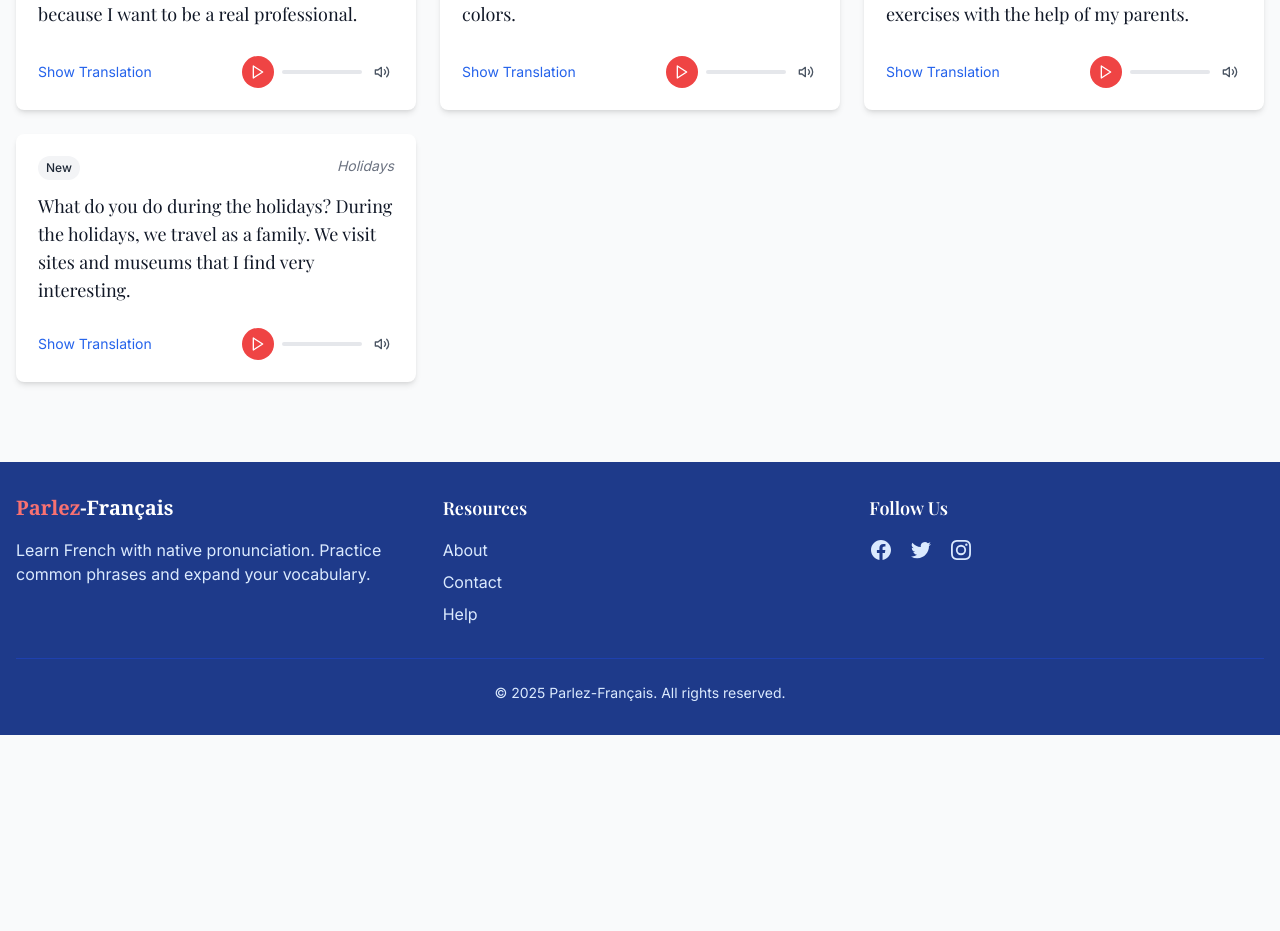
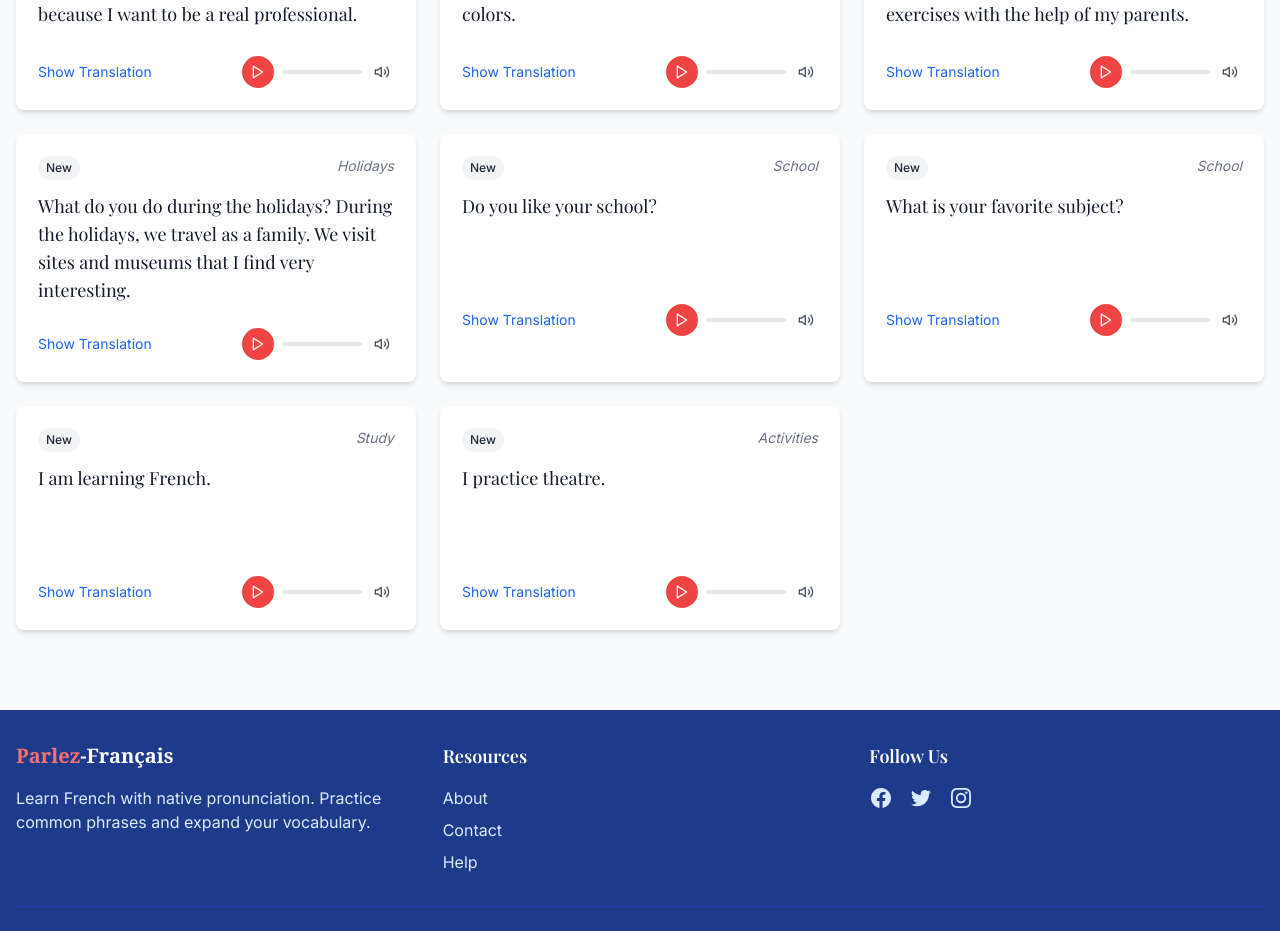
Before and after one commit to WissalNyati/LearnWithBabcia, a React (Vite) app: page / in a window 1280 px wide. Shown: the part 1540-2471 px from the top of the page. Before the commit the page ends 2275 px from the top, so only its background shows below. Built offline with nearby package versions, Linux system fonts and the light colour scheme.

Commit message:
Update phrases data

```diff
--- a/src/data/phrases.ts
+++ b/src/data/phrases.ts
@@ -112,6 +112,34 @@ export const phrases: Phrase[] = [
     french: 'Que fais-tu pendant les vacances ? Pendant les vacances, nous partons en voyage en famille. Nous visitons les sites et les musées que je trouve très intéressantes.',
     audioSrc: '/audio/vacations.mp3',
     category: 'Holidays'
+  },
+  {
+    id: '17',
+    english: 'Do you like your school?',
+    french: 'Est-ce que tu aimes ton école ?',
+    audioSrc: '/audio/est ce que tu aime to ecole.mp3',
+    category: 'School'
+  },
+  {
+    id: '18',
+    english: 'What is your favorite subject?',
+    french: 'Quelle est ta matière préférée ?',
+    audioSrc: '/audio/qulle matiere prefere.mp3',
+    category: 'School'
+  },
+  {
+    id: '19',
+    english: 'I am learning French.',
+    french: 'J\'apprends le français.',
+    audioSrc: '/audio/japprend.mp3',
+    category: 'Study'
+  },
+  {
+    id: '20',
+    english: 'I practice theatre.',
+    french: 'Je pratique le théâtre.',
+    audioSrc: '/audio/je pratique le theatre.mp3',
+    category: 'Activities'
   }
 ];
 
```
